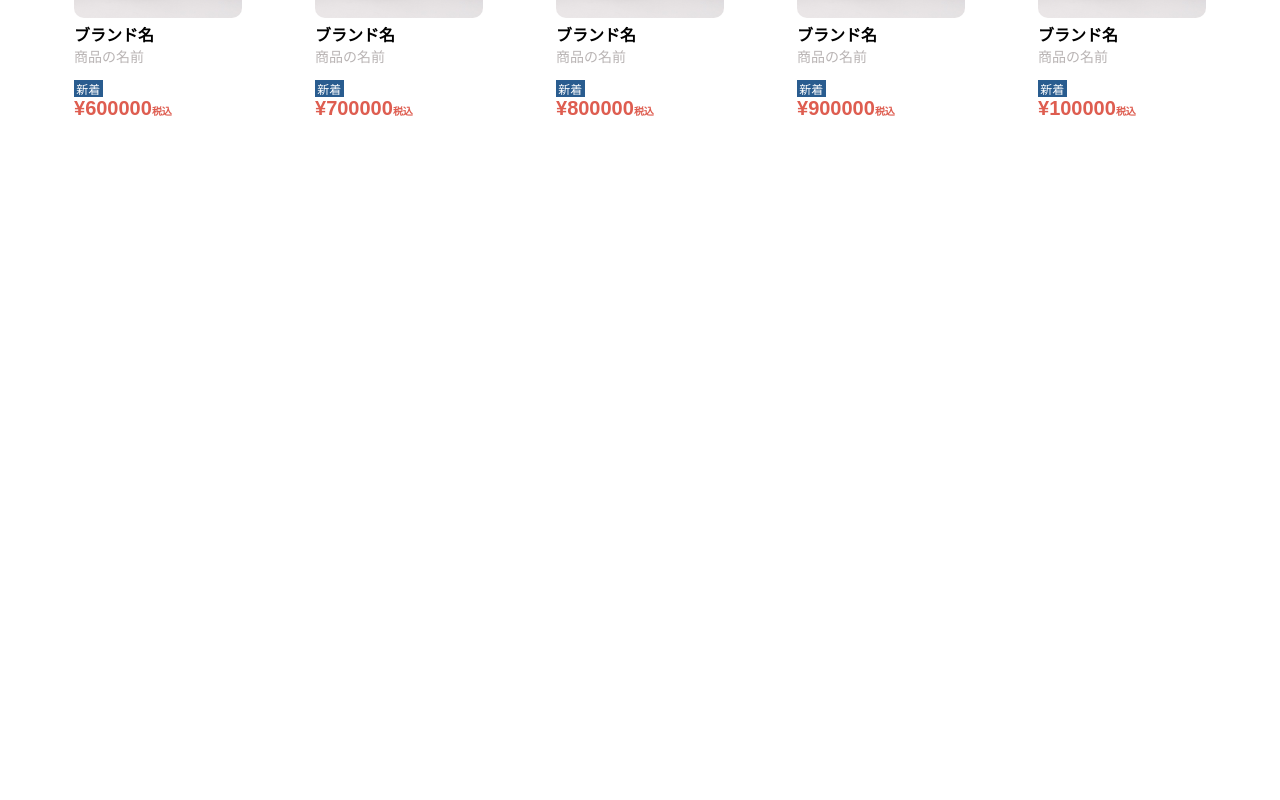
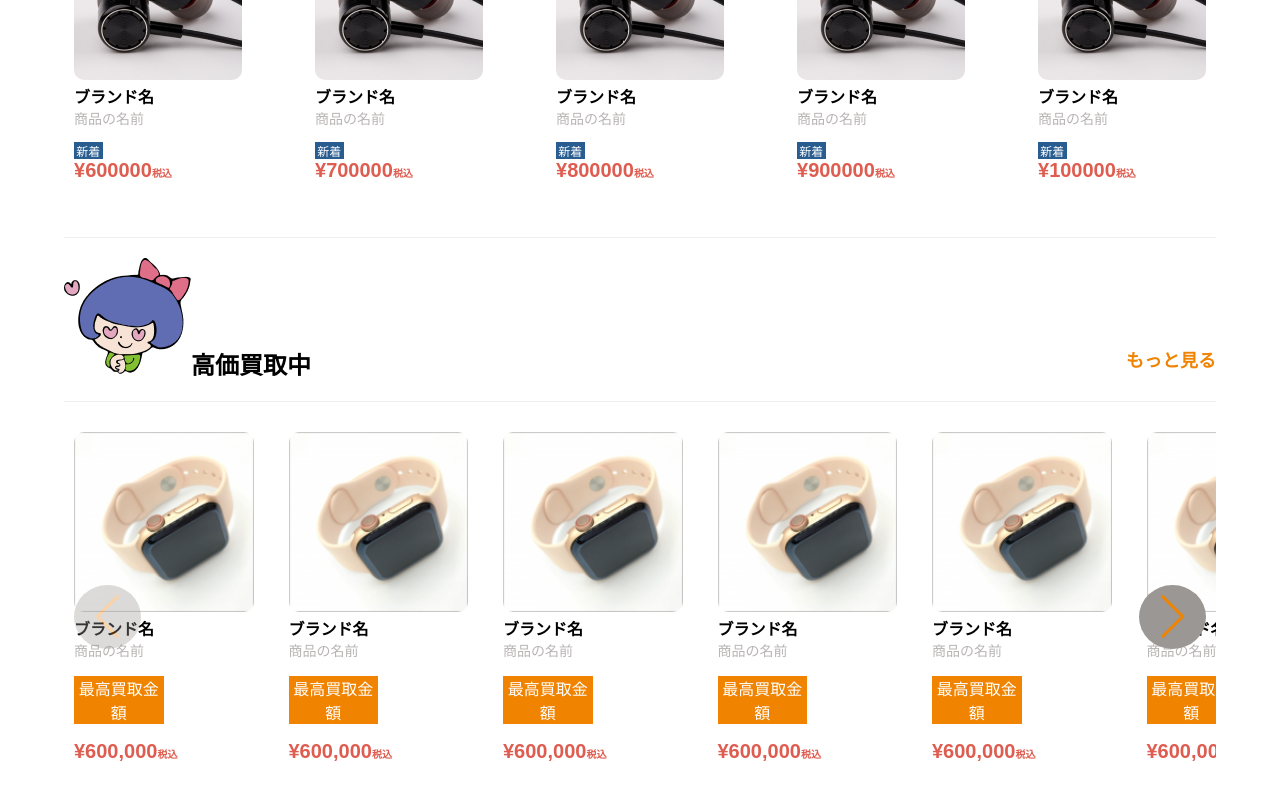
Before and after one commit to liupeiyu21/new-ear-, a React (Vite) app: page / in a window 1280 px wide. Shown: the part 1912-2712 px from the top of the page. Before the commit the page ends 2087 px from the top, so only its background shows below. Built offline with nearby package versions, Linux system fonts and the light colour scheme.

Commit message:
高価買取部分を終わった

```diff
--- a/src/App.jsx
+++ b/src/App.jsx
@@ -5,6 +5,7 @@ import FastView from "./PcJs/FastView"
 import Banner from './PcJs/Banner'
 import Recentlycheck from "./PcJs/Recentlycheck"
 import Products from './PcJs/Products'
+import HighPrice from './PcJs/HighPrice'
 
 function App() {
 
@@ -16,6 +17,7 @@ function App() {
       <Banner />
       <Recentlycheck />
       <Products />
+      <HighPrice />
     </>
   )
 }
--- /dev/null
+++ b/src/PcJs/HighPrice.jsx
@@ -0,0 +1,67 @@
+import { Swiper, SwiperSlide } from "swiper/react";
+import { Pagination, Navigation} from "swiper/modules";
+
+import HeighIcon from "/pc-top-heighprice-icon.png"
+
+import HightPri from "/pc-hightprice.png"
+import "../PcTop.css"
+
+
+const data = ["Slide 1", "Slide 2", "Slide 3", "Slide 4","Slide 5","Slide 6","Slide 7","Slide 8"] ;
+
+function HighPrice() {
+    return(
+        <>
+    <div className="heighprice">
+        <div className="heigh-more">
+            <h2><img className="he-span" src={HeighIcon} alt="キャラクター" />高価買取中</h2>
+            <p>もっと見る</p>
+        </div>
+        <Swiper
+           modules={[Pagination, Navigation]}
+
+
+           navigation={true}
+
+
+            breakpoints={{
+                375:{
+                    slidesPerView:2,
+                    spaceBetween:10,
+                },
+                640:{
+                    slidesPerView:3,
+                    spaceBetween:10,
+                },
+                768: {
+                    slidesPerView:3,
+                    spaceBetween:10,
+                },
+                1024:{
+                    slidesPerView:6,
+                    spaceBetween:15,
+                }
+            }}
+
+        >
+        <div className="recentlycheck-card">
+            {data.map( () => (
+                <SwiperSlide>
+                    <img className="check-img" src={HightPri} alt="2" />
+                    <p className="check-brand">ブランド名</p>
+                    <p className="check-name">商品の名前</p>
+                    <p className="heighprice-status">最高買取金額</p>
+                    <p className="check-price">¥600,000<span className="check-tax">税込</span></p>
+                </SwiperSlide>
+            ))
+
+            }
+        </div>
+
+        </Swiper>
+    </div>
+        </>
+    )
+}
+
+export default HighPrice;
--- a/src/PcTop.css
+++ b/src/PcTop.css
@@ -252,6 +252,7 @@ h1 > img{
 .pc-catagory-old-wireless4{
  padding-top: 50px;
 }
+
 /* トップページのnavの検索アイコンをクリックしたら、出てくる */
 .search-icon:hover{
     background-color: #efefef;
@@ -357,6 +358,7 @@ h1 > img{
   }
   .recentlycheck > h2{
     border-top: 1px #efefef solid;
+    border-bottom: 1px #efefef solid;
     margin: 0;
     padding: 30px 0;
   }
@@ -368,7 +370,7 @@ h1 > img{
     text-align: center;
 }
 .recentlycheck > .swiper > .swiper-wrapper{
-    padding: 5px 0;
+    padding: 20px 0;
 }
 .recentlycheck > .swiper > .swiper-wrapper > .swiper-slide{
     padding: 10px;
@@ -437,8 +439,7 @@ h1 > img{
   .heading{
     display: flex;
     margin-bottom: 30px;
-    border-top: 1px #efefef solid;
-    /* border-bottom: 1px #969292 solid; */
+
   }
   .heading > h2{
     cursor: pointer;
@@ -467,6 +468,8 @@ h1 > img{
   .container-more{
     display: flex;
     justify-content: space-between;
+    border-top: 1px #efefef solid;
+    border-bottom: 1px #efefef solid;
   }
   .container-more > p{
     padding-top: 90px;
@@ -474,6 +477,9 @@ h1 > img{
     font-weight: bold;
     cursor: pointer;
     color: #F08300;
+  }
+  .item-list{
+    padding-top: 30px;
   }
   .item-card{
     margin-bottom: 30px;
@@ -530,6 +536,58 @@ h1 > img{
     color: #de5d50;
   }
 
+
+/* 高額買取中は最近チェック　同CSSを共用している */
+.heighprice{
+    padding-left: 5%;
+    padding-right: 5%;
+}
+.heighprice > .swiper > .swiper-button-prev{
+    background-color: #9b9794;
+    padding: 10px 20px;
+    border-radius: 50%;
+    color: #F08300;
+}
+.heighprice > .swiper > .swiper-button-next{
+    background-color: #9b9794;
+    padding: 10px 20px;
+    border-radius: 50%;
+    color: #F08300;
+}
+.heighprice-status{
+    width: 50%;
+    background-color: #F08300;
+    color: #fff;
+    text-align: center
+}
+.heighprice > .swiper > .swiper-wrapper > .swiper-slide:hover{
+    /* color: #F08300; */
+    box-shadow: 0 2px 2px 4px #F08300 ;
+    /* border: 1px #F08300 solid; */
+}
+.heighprice > .swiper{
+    text-align: center;
+}
+.heighprice > .swiper > .swiper-wrapper{
+    padding: 20px 0;
+}
+.heighprice > .swiper > .swiper-wrapper > .swiper-slide{
+    padding: 10px;
+    border-radius: 10px;
+}
+.heigh-more{
+    display: flex;
+    justify-content: space-between;
+    border-top: 1px #efefef solid;
+    border-bottom: 1px #efefef solid;
+}
+.heigh-more > p{
+    padding-top: 90px;
+    font-size: 18px;
+    font-weight: bold;
+    cursor: pointer;
+    color: #F08300;
+}
 
 
 @media screen and (max-width: 1300px ) {
```
Also changed, not shown: public/pc-hightprice.png (added), public/pc-top-heighprice-icon.png (added).
